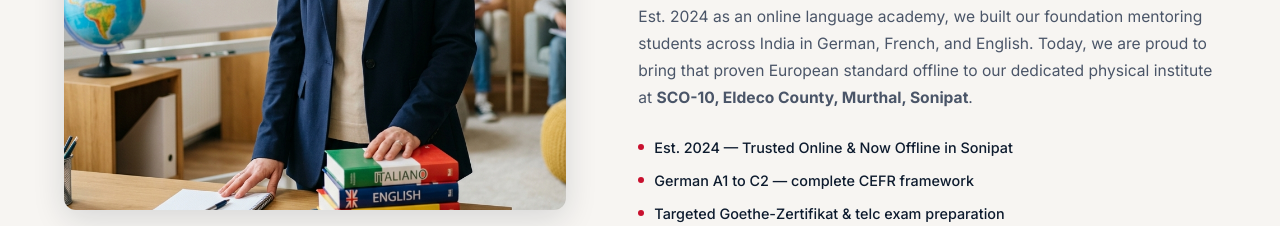
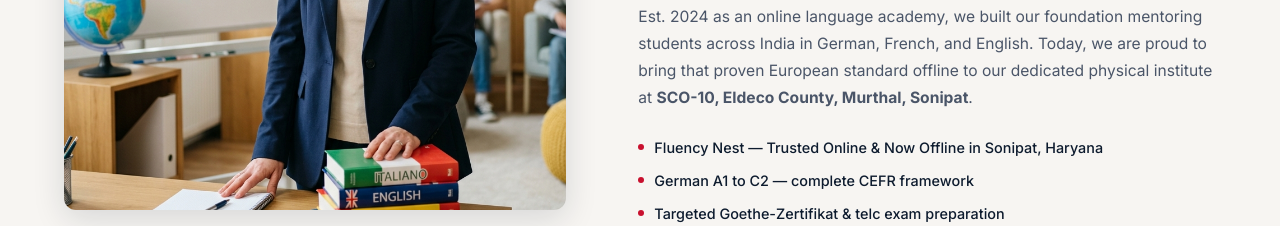
Before and after one commit to hoodaji444/fluency-nest, a Next.js app: page / in a window 1280 px wide. Shown: the part 1580-1806 px from the top of the page. Built offline with nearby package versions, Linux system fonts and the light colour scheme; a web font is replaced by a local one.

Commit message:
Update about bullet point to 'Fluency Nest — Trusted Online & Now Offline in Sonipat, Haryana'

```diff
--- a/src/components/HomePage.tsx
+++ b/src/components/HomePage.tsx
@@ -310,7 +310,7 @@ export default function HomePage() {
 
               <ul className={`${styles.aboutPoints} reveal reveal-delay-3`}>
                 {[
-                  "Est. 2024 — Trusted Online & Now Offline in Sonipat",
+                  "Fluency Nest — Trusted Online & Now Offline in Sonipat, Haryana",
                   "German A1 to C2 — complete CEFR framework",
                   "Targeted Goethe-Zertifikat & telc exam preparation",
                   "French & English communication programmes",
```
